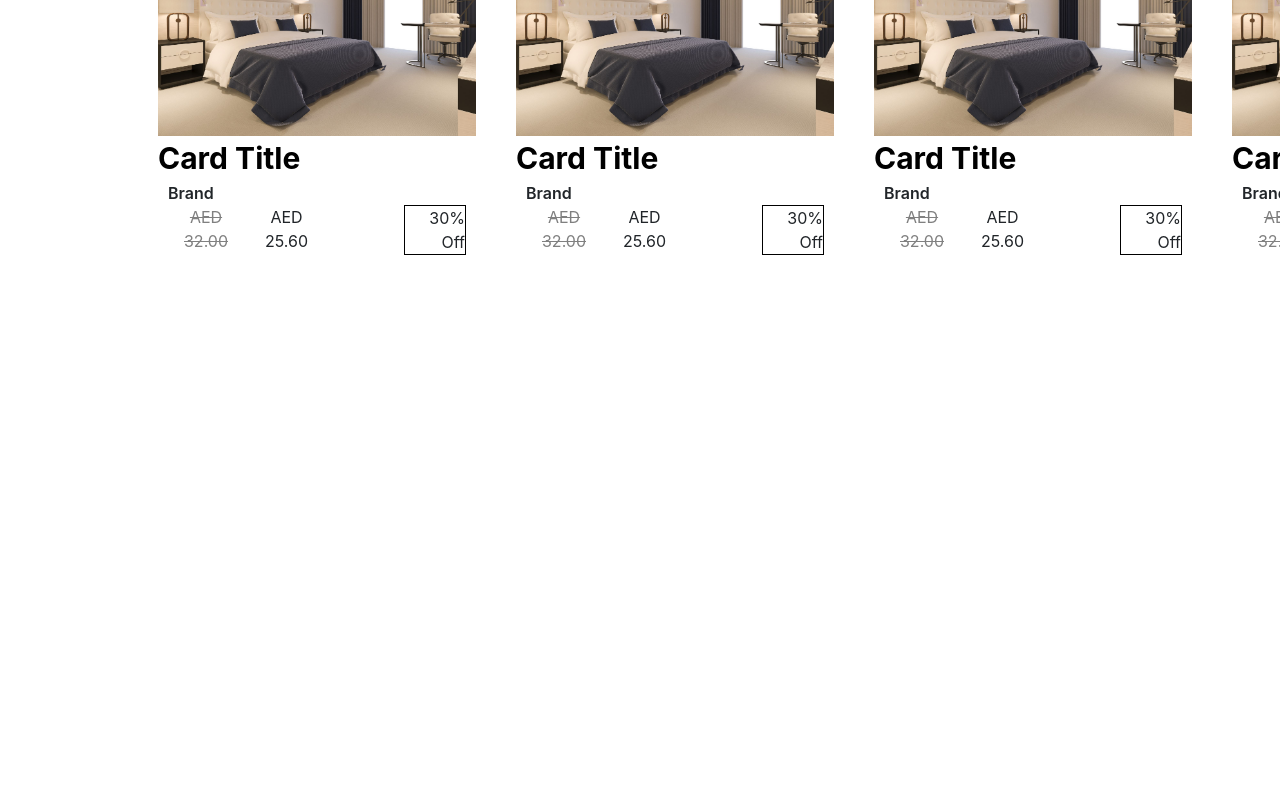
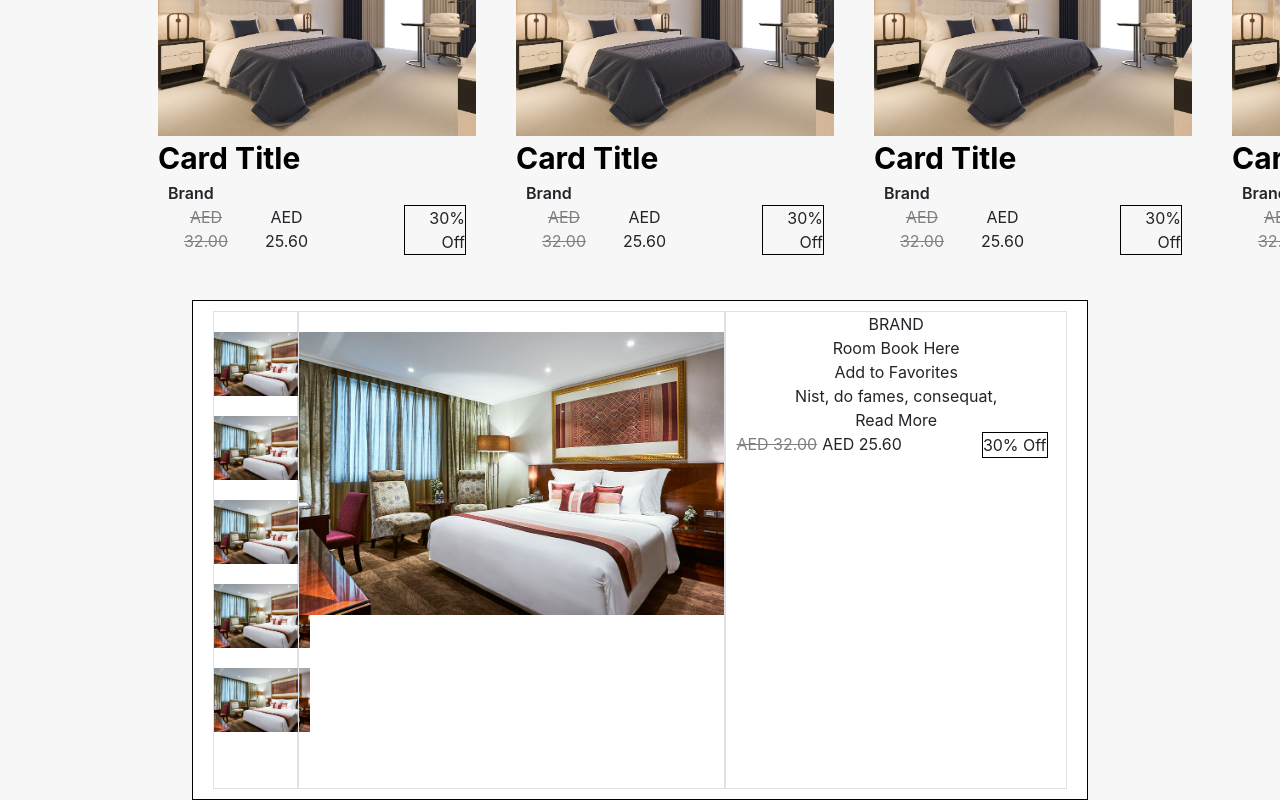
Before and after one commit to deanzhang380/Web_HCI, a React (Create React App) app: page / in a window 1280 px wide. Shown: the part 1122-1922 px from the top of the page. Before the commit the page ends 1422 px from the top, so only its background shows below. Built offline with nearby package versions, Linux system fonts and the light colour scheme.

Commit message:
Form_top_view create

```diff
--- a/src/App.css
+++ b/src/App.css
@@ -1,5 +1,6 @@
 .App {
   text-align: center;
+  background-color: rgb(247, 247 , 247);
 }
 
 .App-logo {
--- /dev/null
+++ b/src/Main/Form_View/Form_top_view.css
@@ -0,0 +1,33 @@
+.form_tv{
+    width: 70%;
+    border:1px black solid;
+    height: 500px;
+    margin: 0 auto;
+    background: white;
+    display: flex;
+    padding: 10px 20px;
+}
+.top_view_container{
+
+}
+
+.border{
+    border:1px black solid;
+}
+
+.tv_sub_image{
+    width:10%;
+}
+
+.tv_main_image{
+    width:50%;
+}
+
+.tv_info{
+    width:40%;
+    display: block;
+}
+
+.sub_image{
+    margin-top: 20px;
+}
--- /dev/null
+++ b/src/Main/Form_View/Form_top_view.js
@@ -0,0 +1,67 @@
+import React, { useState } from 'react';
+import { Container, Row, Col, Form,Media } from 'reactstrap';
+import './Form_top_view.css'
+import img from './../../Img/hotelroom.jpg'
+var imgStyle = {
+    maxWidth: "96px"
+};
+
+var mainImgStyle = {
+    maxWidth:"100%"
+};
+
+
+
+const Form_top_view = () => {;
+  return (
+  <div className="top_view_container">
+    <Form className="form_tv">
+        <div className="border tv_sub_image">
+            <Media className="sub_image" style={imgStyle}
+              object
+              src={img}
+              alt="My PlaceHolder Picture"></Media>
+              <Media className="sub_image" style={imgStyle}
+              object
+              src={img}
+              alt="My PlaceHolder Picture"></Media>
+              <Media className="sub_image" style={imgStyle}
+              object
+              src={img}
+              alt="My PlaceHolder Picture"></Media>
+              <Media className="sub_image" style={imgStyle}
+              object
+              src={img}
+              alt="My PlaceHolder Picture"></Media>
+              <Media className="sub_image" style={imgStyle}
+              object
+              src={img}
+              alt="My PlaceHolder Picture"></Media>
+        </div>
+        <div className="border tv_main_image">
+            <Media className="sub_image" style={mainImgStyle}
+              object
+              src={img}
+              alt="My PlaceHolder Picture">
+
+            </Media>
+        </div>
+        <div className="border tv_info">
+            <div>BRAND</div>
+            <div>Room Book Here</div>
+            <div>Add to Favorites</div>
+            <div>Nist, do fames, consequat,</div>
+            <div>Read More</div>
+            <div className="price">
+                <div className="origin-price">AED 32.00</div>
+                <div>AED 25.60</div>
+                <div className="sale-off">30% Off</div>
+            </div>
+
+        </div>
+    </Form>
+  </div>
+  );
+}
+
+export default Form_top_view;
--- a/src/Main/main.js
+++ b/src/Main/main.js
@@ -3,13 +3,17 @@ import { Container, Row, Col } from 'reactstrap';
 import './main.css'
 import Card_info from './Card/card.js'
 import RecomBar from './Recommend_Bar/recommend_bar.js'
+import Form_top_view from './Form_View/Form_top_view.js'
 const Main = () => {;
   return (
     <Container className="App-Container">
         <div className="">
         <RecomBar></RecomBar>
         </div>
-
+         <div>
+           <Form_top_view>
+           </Form_top_view>
+         </div>
 
     </Container>
   );
```
Also changed, not shown: src/Img/hotelroom.jpg (added).
